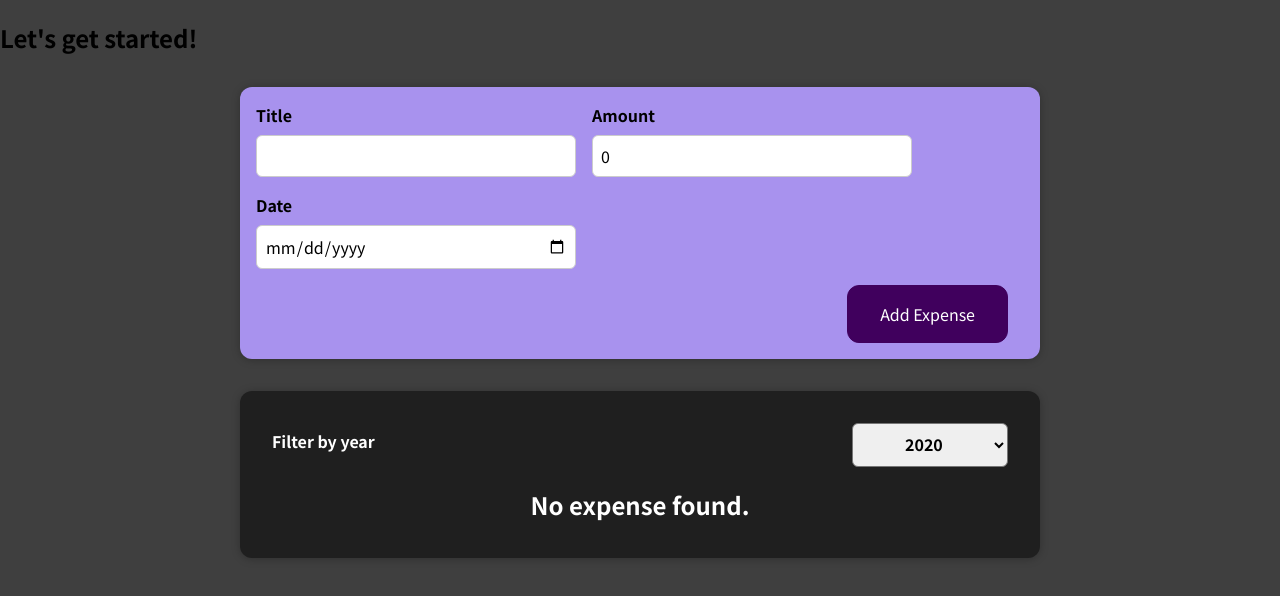
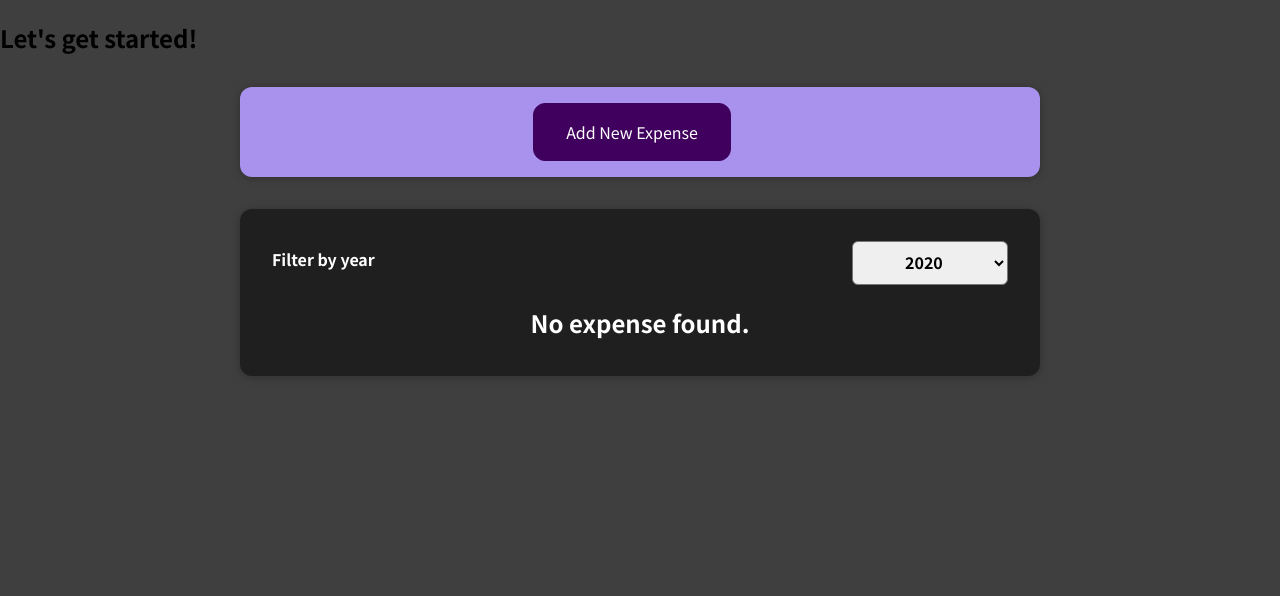
Before and after one commit to rizwan-zaheer-pikessoft/maxi-react, a React (Create React App) app: page / in a window 1280 px wide. Shown: the top 596 px of the page. Built offline with nearby package versions, Linux system fonts and the light colour scheme.

Commit message:
ASSIGNMENT#04:conditional content

```diff
--- a/src/components/NewExpense/ExpenseForm.js
+++ b/src/components/NewExpense/ExpenseForm.js
@@ -2,9 +2,9 @@ import './ExpenseForm.css'
 import {useState} from "react";
 
 export const ExpenseForm = (props) => {
-    const [enteredTitle,setEnteredTitle] = useState('');
-    const [enteredAmount,setEnteredAmount] = useState(0);
-    const [enteredDate,setEnteredDate] = useState('');
+    const [enteredTitle, setEnteredTitle] = useState('');
+    const [enteredAmount, setEnteredAmount] = useState(0);
+    const [enteredDate, setEnteredDate] = useState('');
     const titleChangeHandler = (event) => {
         setEnteredTitle(event.target.value);
     }
@@ -17,9 +17,9 @@ export const ExpenseForm = (props) => {
     const onSubmitHandler = (event) => {
         event.preventDefault();
         const eventData = {
-            title:enteredTitle,
-            amount:enteredAmount,
-            date:new Date(enteredDate),
+            title: enteredTitle,
+            amount: enteredAmount,
+            date: new Date(enteredDate),
         }
         props.onSaveNewExpenseData(eventData);
         setEnteredTitle('');
@@ -39,11 +39,15 @@ export const ExpenseForm = (props) => {
                 </div>
                 <div className="new-expense__control">
                     <label>Date</label>
-                        <input onChange={dateChangeHandler} type="date" min="2019-01-01" step="2021-12-31" value={enteredDate}/>
+                    <input onChange={dateChangeHandler} type="date" min="2019-01-01" step="2021-12-31"
+                           value={enteredDate}/>
                 </div>
             </div>
             <div className="new-expense__actions">
+                <div>
+                    <button type="button" onClick={props.onCancel}>Cancel</button>
                     <button type="submit">Add Expense</button>
+                </div>
             </div>
         </form>
     )
--- a/src/components/NewExpense/NewExpense.js
+++ b/src/components/NewExpense/NewExpense.js
@@ -1,13 +1,22 @@
 import ExpenseForm from "./ExpenseForm";
 import './NewExpense.css'
+import {useState} from "react";
 
 export const NewExpense = (props) => {
-    const onAddNewExpenseHandler = (newExpenseData)=>{
-        props.newExpense({...newExpenseData,id:(Math.random()*100).toFixed(0)});
+    const [isEditing, setIsEditing] = useState(false);
+    const onAddNewExpenseHandler = (newExpenseData) => {
+        props.newExpense({...newExpenseData, id: (Math.random() * 100).toFixed(0)});
+    }
+    const startEditingHandler = () => {
+        setIsEditing(true);
+    }
+    const stopEditingHandler = () => {
+        setIsEditing(false);
     }
     return (
         <div className="new-expense">
-            <ExpenseForm onSaveNewExpenseData = {onAddNewExpenseHandler}/>
+            {!isEditing && <button onClick={startEditingHandler}>Add New Expense</button>}
+            {isEditing && <ExpenseForm onSaveNewExpenseData={onAddNewExpenseHandler} onCancel={stopEditingHandler}/>}
         </div>
     )
 }
```
Lines whose indentation alone changed are shown as unchanged.
